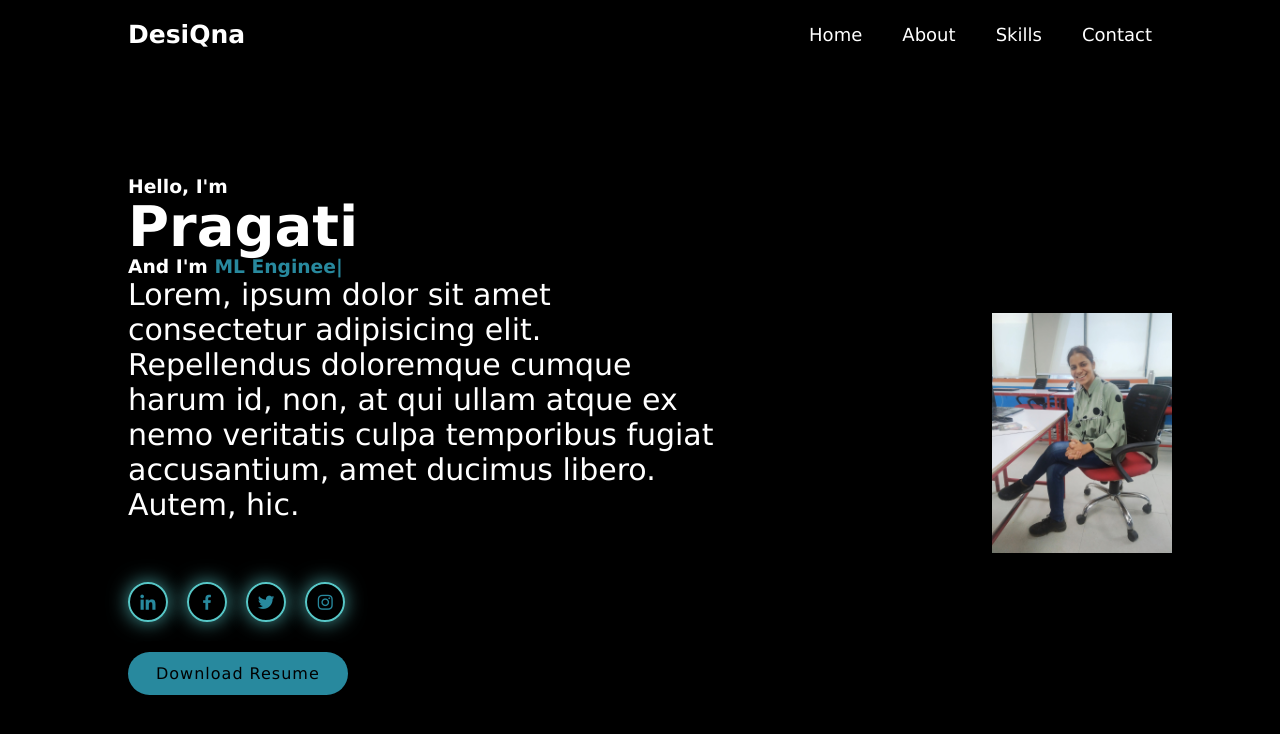
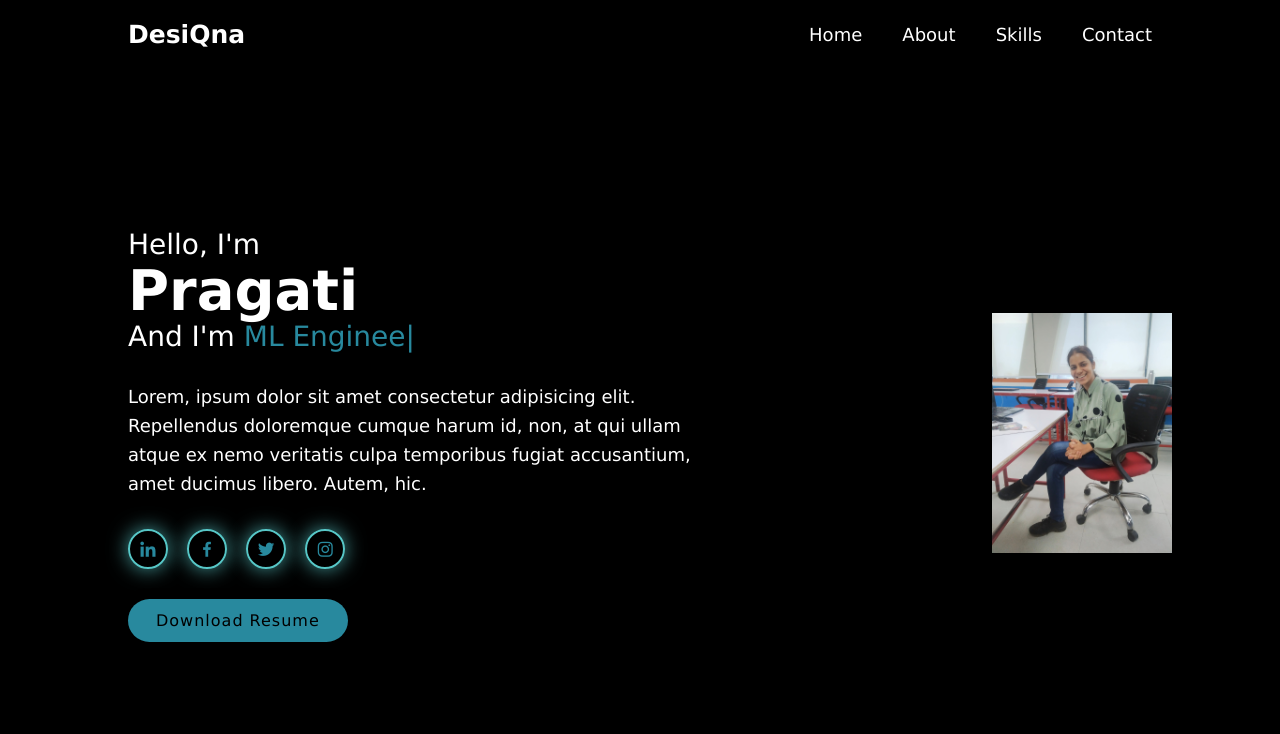
Before and after one commit to pragati111/My-portfolio, a plain HTML site: page Portfolio/index.html in a window 1280 px wide. Drawn offline with nearby package versions, Linux system fonts and the light colour scheme.

Commit message:
changes made to both index.html and style.css : for the betterment of both font size and spacing b/w paragraph and "And I'm Flutter-DEveloper"

```diff
--- a/Portfolio/index.html
+++ b/Portfolio/index.html
@@ -19,12 +19,14 @@
     </header>
     <section class="home">
         <div class="home-content">
-            <h3> Hello, I'm </h3>
-            <h1> Pragati</h1>
-            <h3>And I'm <span class="multiple-text">Flutter-Developer</span>
-            <p>Lorem, ipsum dolor sit amet consectetur adipisicing elit.
+            <h3>Hello, I'm</h3>
+            <h1>Pragati</h1>
+            <h3>And I'm <span class="multiple-text">Flutter-Developer</span></h3>
+            <p class="intro-paragraph">
+                Lorem, ipsum dolor sit amet consectetur adipisicing elit.
                 Repellendus doloremque cumque harum id, non, at qui ullam atque ex nemo veritatis
-            culpa temporibus fugiat accusantium, amet ducimus libero. Autem, hic.</p></h3>
+                culpa temporibus fugiat accusantium, amet ducimus libero. Autem, hic.
+            </p>
 
         <div class="social-media">
             <a href="#" style="--i:7;"><i class="bx bxl-linkedin"></i></a>
@@ -34,6 +36,7 @@
         </div>
         <a href="#" class="btn">Download Resume</a>
     </div>
+
 
         <div class="home-img">
             <img src="prof.jpg" alt="Some issues" height="240px" width="180px">
--- a/Portfolio/style.css
+++ b/Portfolio/style.css
@@ -76,6 +76,24 @@ body{ /* styling the <body> </body> part of index.html  */
     opacity: 0;
     animation: slideRight 1s ease forwards;
     animation-delay: 1s;
+}
+
+.home-content h3 {
+    font-size: 28px;
+    font-weight: 500;
+    opacity: 0;
+    animation: slideTop 1s ease forwards;
+    animation-delay: 0.7s;
+}
+
+.home-content .intro-paragraph {
+    font-size: 18px;
+    margin-top: 20px;
+    font-weight: 400;
+    opacity: 0;
+    animation: slideLeft 1s ease forwards;
+    animation-delay: 1.2s;
+    line-height: 1.6;
 }
 
 .home-content h3:nth-of-type(2){
```
Lines whose indentation alone changed are shown as unchanged.
